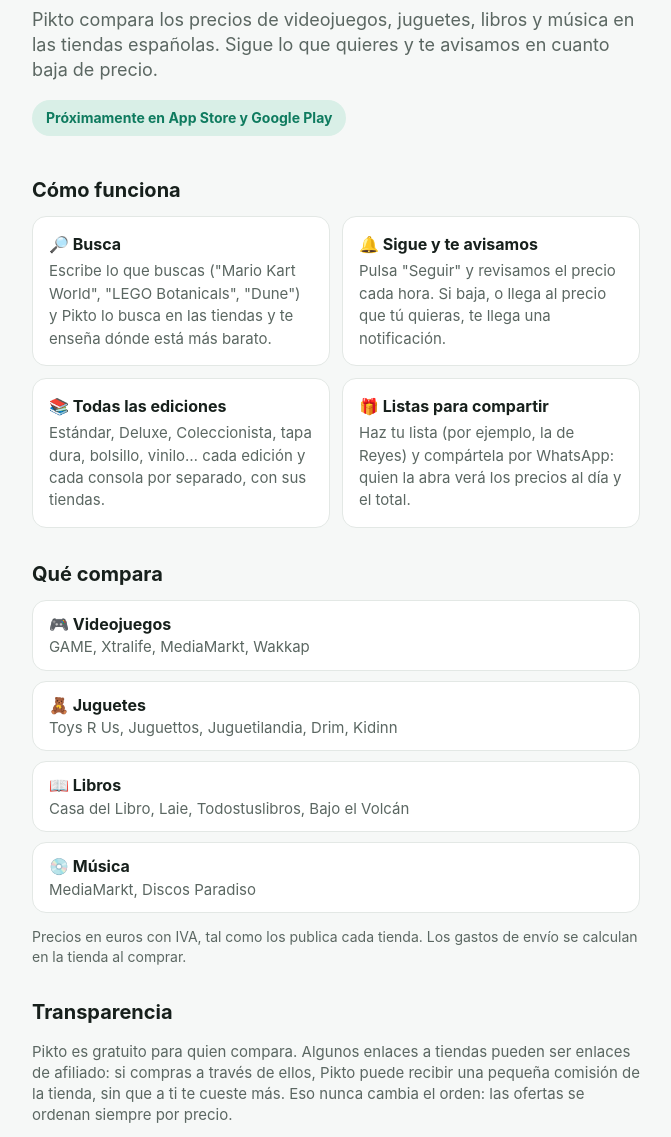
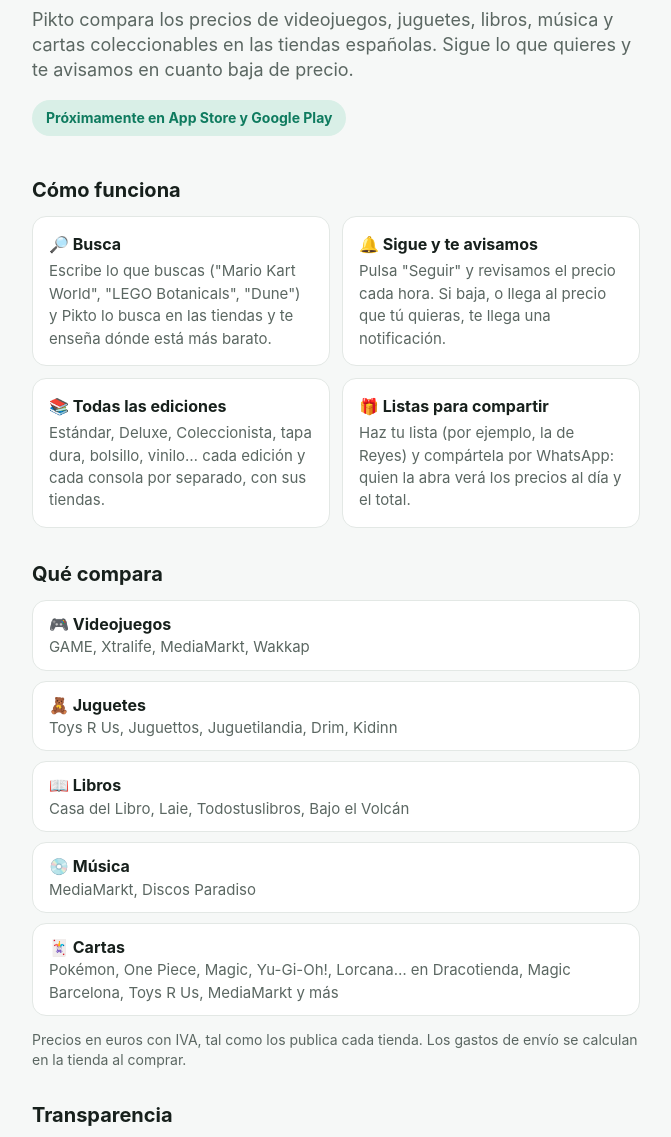
Before and after one commit to AntonioAlvarez46/Pikto, a plain HTML site: page index.html in a window 1280 px wide. Shown: the part 157-1294 px from the top of the page, without its empty margins (304-975 px from the left). Drawn offline with Linux system fonts and the light colour scheme.

Commit message:
Add files via upload

```diff
--- a/index.html
+++ b/index.html
@@ -60,7 +60,7 @@
   <section class="hero">
     <div class="brand">Pikto</div>
     <h1>El mejor precio, y un aviso cuando baje</h1>
-    <p>Pikto compara los precios de videojuegos, juguetes, libros y música en las tiendas españolas. Sigue lo que quieres y te avisamos en cuanto baja de precio.</p>
+    <p>Pikto compara los precios de videojuegos, juguetes, libros, música y cartas coleccionables en las tiendas españolas. Sigue lo que quieres y te avisamos en cuanto baja de precio.</p>
     <span class="soon">Próximamente en App Store y Google Play</span>
   </section>
 
@@ -78,6 +78,7 @@
     <div class="cat"><b>🧸 Juguetes</b><span>Toys R Us, Juguettos, Juguetilandia, Drim, Kidinn</span></div>
     <div class="cat"><b>📖 Libros</b><span>Casa del Libro, Laie, Todostuslibros, Bajo el Volcán</span></div>
     <div class="cat"><b>💿 Música</b><span>MediaMarkt, Discos Paradiso</span></div>
+    <div class="cat"><b>🃏 Cartas</b><span>Pokémon, One Piece, Magic, Yu-Gi-Oh!, Lorcana… en Dracotienda, Magic Barcelona, Toys R Us, MediaMarkt y más</span></div>
   </div>
   <p class="muted">Precios en euros con IVA, tal como los publica cada tienda. Los gastos de envío se calculan en la tienda al comprar.</p>
 
@@ -108,7 +109,7 @@ const KEY = "sb_publishable_-fMJlYi63zcAdxSWIXwQDw_zsmUNe-e";
 const CONTACT = "";
 const STORES = {game:"GAME",xtralife:"Xtralife",mediamarkt:"MediaMarkt",wakkap:"Wakkap",juguettos:"Juguettos",toysrus:"Toys R Us",
   juguetilandia:"Juguetilandia",drim:"Drim",kidinn:"Kidinn",laie:"Laie",todostuslibros:"Todostuslibros",
-  bajoelvolcan:"Bajo el Volcán",popularlibros:"Popular Libros",casadellibro:"Casa del Libro",discosparadiso:"Discos Paradiso"};
+  bajoelvolcan:"Bajo el Volcán",popularlibros:"Popular Libros",casadellibro:"Casa del Libro",discosparadiso:"Discos Paradiso",dracotienda:"Dracotienda",magicbarcelona:"Magic Barcelona"};
 const euro = c => (c/100).toLocaleString("es-ES", {style:"currency", currency:"EUR"});
 const esc = s => String(s).replace(/[&<>"']/g, c => ({"&":"&amp;","<":"&lt;",">":"&gt;",'"':"&quot;","'":"&#39;"}[c]));
 const safeUrl = u => /^https:\/\//.test(u || "") ? u : null;
```
